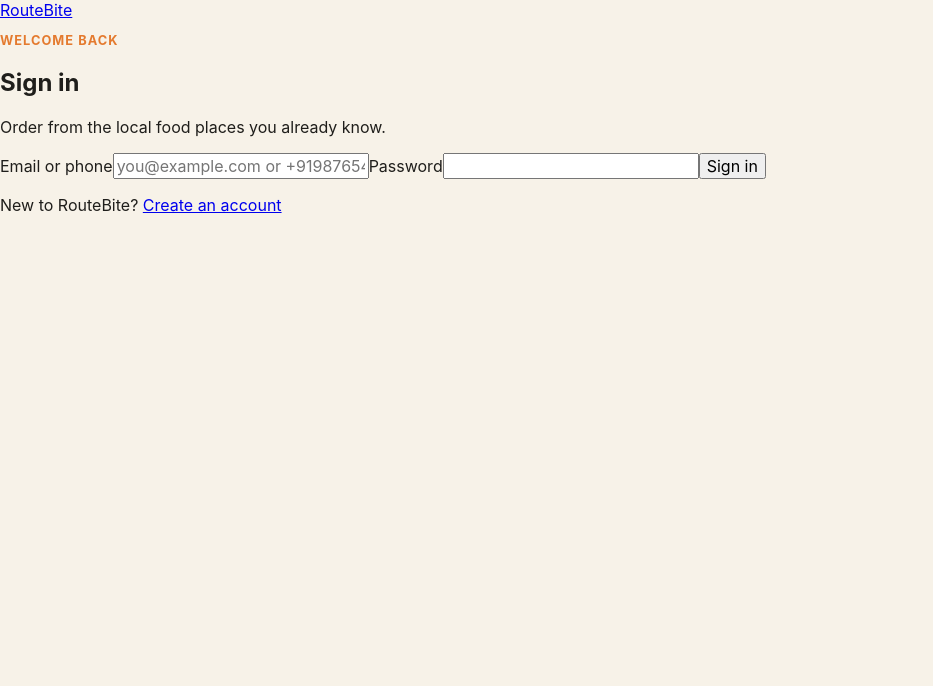
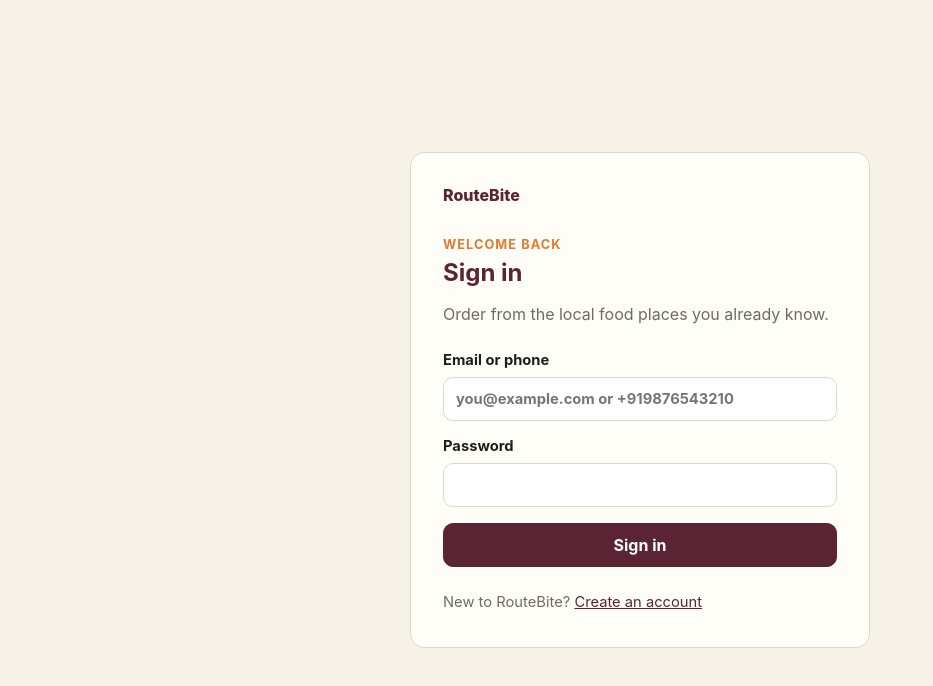
Before and after one commit to shivkumar15/routebite, a React (Vite) app in the folder frontend/: page /login in a window 1280 px wide. Shown: the top 686 px of the page, without its empty margins (0-933 px from the left). Built offline with nearby package versions, Linux system fonts and the light colour scheme; no server answers.

Commit message:
feat(auth): style authentication screens

```diff
--- a/frontend/src/styles/globals.css
+++ b/frontend/src/styles/globals.css
@@ -15,6 +15,10 @@
   background: var(--color-background);
 }
 
+a {
+  color: var(--color-brand);
+}
+
 button,
 input,
 textarea,
@@ -22,14 +26,22 @@
   font: inherit;
 }
 
-.app-shell {
+button,
+a {
+  -webkit-tap-highlight-color: transparent;
+}
+
+.app-shell,
+.auth-shell {
   min-height: 100vh;
   display: grid;
   place-items: center;
   padding: var(--space-5);
 }
 
-.phase-zero-card {
+.phase-zero-card,
+.auth-card,
+.account-card {
   width: min(100%, 560px);
   padding: var(--space-6);
   background: var(--color-surface);
@@ -37,23 +49,173 @@
   border-radius: var(--radius-card);
 }
 
-.phase-zero-card h1 {
+.auth-card {
+  width: min(100%, 460px);
+}
+
+.phase-zero-card h1,
+.auth-card h1,
+.account-card h1 {
   margin: 0 0 var(--space-3);
   color: var(--color-brand);
   line-height: 1.05;
 }
 
-.phase-zero-card p {
-  margin: 0;
+.phase-zero-card > p,
+.form-intro,
+.auth-switch,
+.system-status {
   color: var(--color-text-muted);
   line-height: 1.6;
 }
 
 .eyebrow {
-  margin-bottom: var(--space-2) !important;
+  margin: 0 0 var(--space-2) !important;
   color: var(--color-accent) !important;
   font-size: 0.8rem;
   font-weight: 700;
   letter-spacing: 0.08em;
   text-transform: uppercase;
 }
+
+.brand-link {
+  display: inline-block;
+  margin-bottom: var(--space-6);
+  color: var(--color-brand);
+  font-weight: 800;
+  text-decoration: none;
+}
+
+.auth-form {
+  display: grid;
+  gap: var(--space-4);
+  margin-top: var(--space-5);
+}
+
+.auth-form label {
+  display: grid;
+  gap: var(--space-2);
+  font-size: 0.92rem;
+  font-weight: 650;
+}
+
+.auth-form input {
+  width: 100%;
+  min-height: 44px;
+  padding: 10px 12px;
+  color: var(--color-text);
+  background: #fff;
+  border: 1px solid var(--color-border);
+  border-radius: var(--radius-control);
+  outline: none;
+}
+
+.auth-form input:focus {
+  border-color: var(--color-brand);
+  box-shadow: 0 0 0 3px rgba(91, 36, 52, 0.1);
+}
+
+.primary-button,
+.secondary-button,
+.primary-link,
+.secondary-link {
+  display: inline-flex;
+  align-items: center;
+  justify-content: center;
+  min-height: 44px;
+  padding: 10px 16px;
+  border-radius: var(--radius-control);
+  font-weight: 700;
+  text-decoration: none;
+  cursor: pointer;
+}
+
+.primary-button,
+.primary-link {
+  color: white;
+  background: var(--color-brand);
+  border: 1px solid var(--color-brand);
+}
+
+.secondary-button,
+.secondary-link {
+  color: var(--color-brand);
+  background: transparent;
+  border: 1px solid var(--color-border);
+}
+
+.primary-button:disabled {
+  cursor: wait;
+  opacity: 0.65;
+}
+
+.home-actions {
+  display: flex;
+  flex-wrap: wrap;
+  gap: var(--space-3);
+  margin-top: var(--space-5);
+}
+
+.system-status {
+  margin-top: var(--space-5) !important;
+  padding-top: var(--space-4);
+  border-top: 1px solid var(--color-border);
+  font-size: 0.88rem;
+}
+
+.form-error {
+  margin: 0;
+  padding: var(--space-3);
+  color: var(--color-danger);
+  background: rgba(182, 64, 58, 0.07);
+  border: 1px solid rgba(182, 64, 58, 0.2);
+  border-radius: var(--radius-control);
+  font-size: 0.9rem;
+}
+
+.auth-switch {
+  margin: var(--space-5) 0 0;
+  font-size: 0.92rem;
+}
+
+.account-details {
+  display: grid;
+  gap: var(--space-3);
+  margin: var(--space-5) 0;
+}
+
+.account-details div {
+  display: grid;
+  grid-template-columns: minmax(120px, 0.7fr) 1.3fr;
+  gap: var(--space-3);
+  padding-bottom: var(--space-3);
+  border-bottom: 1px solid var(--color-border);
+}
+
+.account-details dt {
+  color: var(--color-text-muted);
+}
+
+.account-details dd {
+  margin: 0;
+  overflow-wrap: anywhere;
+}
+
+@media (max-width: 520px) {
+  .app-shell,
+  .auth-shell {
+    align-items: start;
+    padding: var(--space-4);
+  }
+
+  .phase-zero-card,
+  .auth-card,
+  .account-card {
+    padding: var(--space-5);
+  }
+
+  .account-details div {
+    grid-template-columns: 1fr;
+    gap: var(--space-1);
+  }
+}
```
